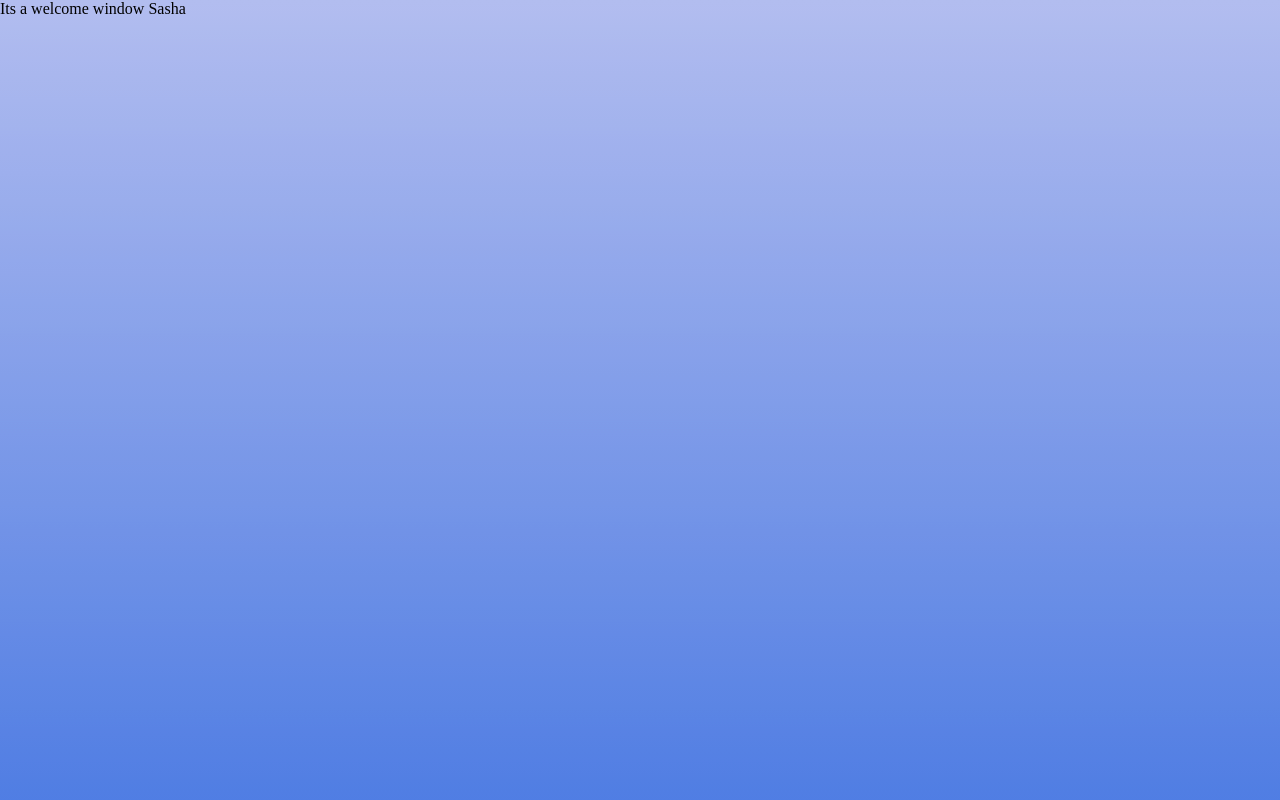
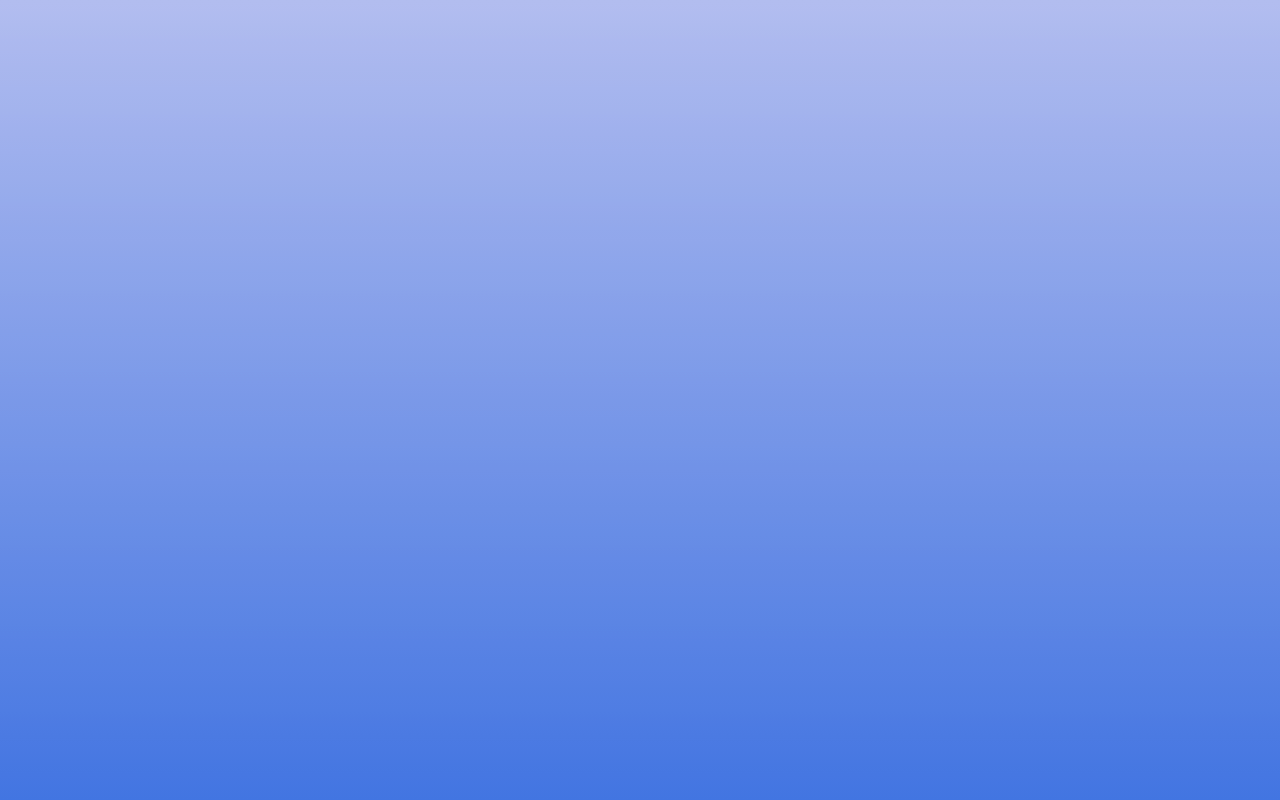
Before and after one commit to dimaisGit/prilipaly-five, a React (Create React App) app: page / in a window 1280 px wide. Both pictures are taken after a click on the element "ПОЧУДИМ?". Shown: the top 800 px of the page. Built offline with nearby package versions, Linux system fonts and the light colour scheme.

Commit message:
added scroll

```diff
--- a/src/components/PageComponent/index.css
+++ b/src/components/PageComponent/index.css
@@ -6,11 +6,9 @@
     background-size: 200% 200%;
     height: 100vh;
     position: relative;
-    overflow: hidden;
 }
 .bg-bot{
     background: linear-gradient(360deg, #1685C1, #9EC4E5);
-    /* background-size: 200% 200%; */
     animation: gradientAnimated2 5s ease infinite;
     min-height: 100vh
 }
--- a/src/components/PageComponent/index.js
+++ b/src/components/PageComponent/index.js
@@ -11,7 +11,7 @@ import FooterComponent from "../FooterComponent";
 export default class PageComponent extends React.Component {
     render() {
         return (
-            <div className="bg-bot">
+            <div className="main-container">
                 <WelcomeComponent />
                 <SliderComponent />
                 <VideoComponent />
--- a/src/components/StartComponent/index.css
+++ b/src/components/StartComponent/index.css
@@ -30,6 +30,7 @@
     font-family: 'Ubuntu', sans-serif;
     font-variant: all-petite-caps;
     text-align: center;
+    z-index: 20;
 }
 .logoContainer{
     display: flex;
@@ -60,10 +61,9 @@
     display: flex;
     flex-direction: column;
     justify-content: space-between;
-      background: linear-gradient(182deg, #ffdc71, #fca436);
-      background-size: 200% 200%;
-
-      animation: gradientAnimated 12s ease infinite;
+    background: linear-gradient(182deg, #ffdc71, #fca436);
+    background-size: 200% 200%;
+    animation: gradientAnimated 12s ease infinite;
   }
 
   @keyframes gradientAnimated {
--- a/src/components/WelcomeComponent/index.css
+++ b/src/components/WelcomeComponent/index.css
@@ -1,3 +1,6 @@
 .welcomeWindow{
     height: 100vh;
+    position: relative;
+    width: 100vw;
+    z-index: 0;
 }
--- a/src/components/WelcomeComponent/index.js
+++ b/src/components/WelcomeComponent/index.js
@@ -1,10 +1,19 @@
 import React from 'react'
 import './index.css'
+import {parallax} from '../../scripts/parallax'
+import CloudsComponent from "../CloudsComponent";
+import SandComponent from "../SandComponent";
+
+
 export default class WelcomeComponent extends React.Component {
     render() {
         return (
             <div className='welcomeWindow'>
-                Its a welcome window Sasha
+                <div className="bg-bot"></div>
+                <div className="welcomeContent">
+                <CloudsComponent />
+                <SandComponent />
+                </div>
             </div>
         )
     }
```
